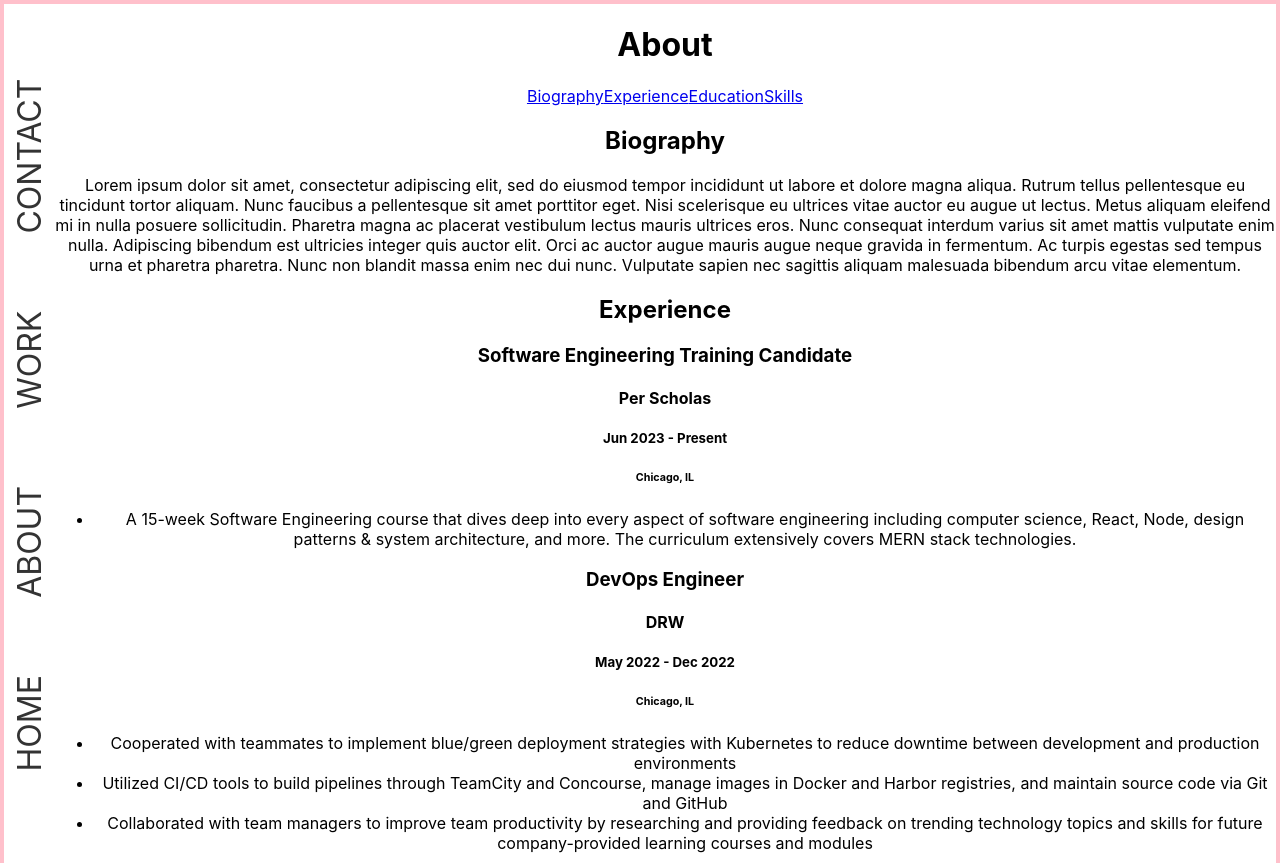
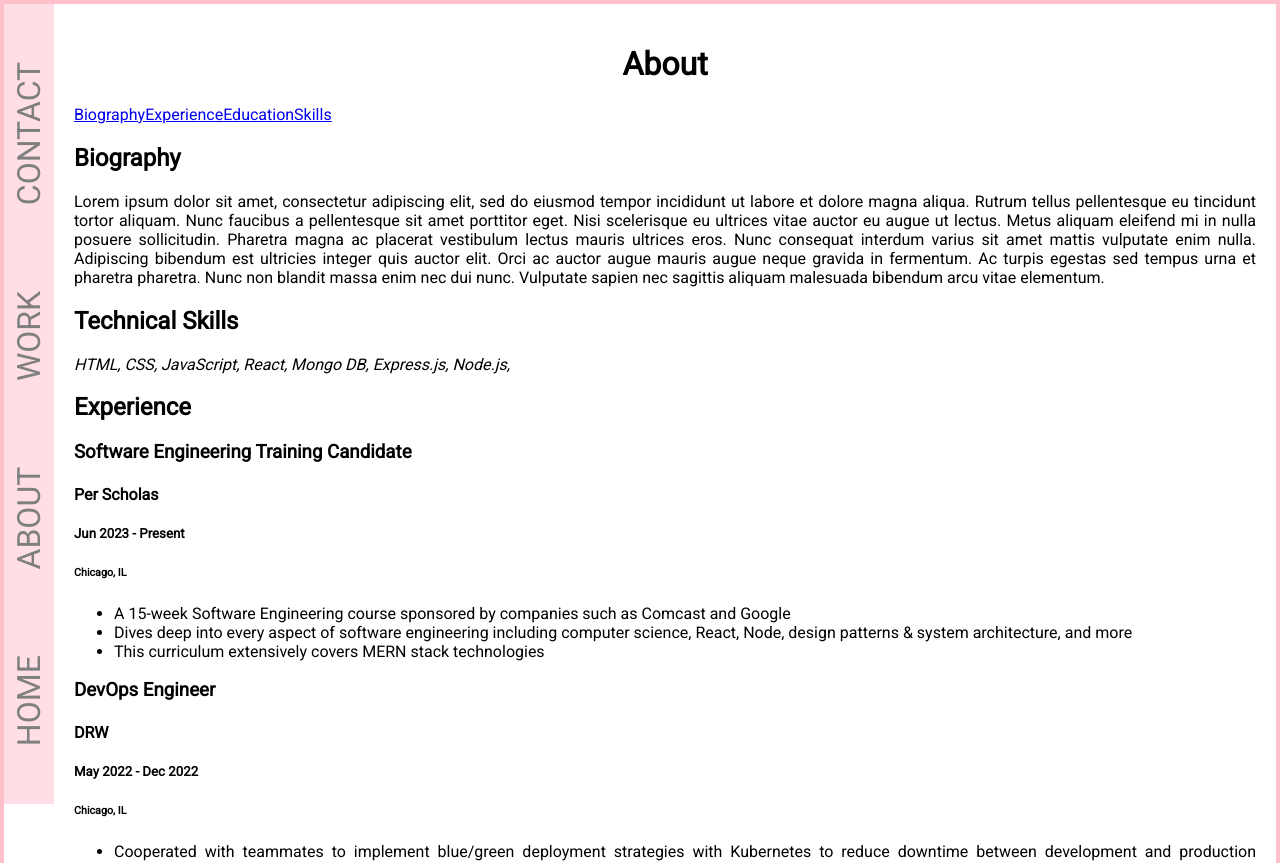
Before and after one commit to cynthiaobia/portfolio, a React (Create React App) app: page /about in a window 1280 px wide. Shown: the top 863 px of the page. Built offline with nearby package versions, Linux system fonts and the light colour scheme; a web font is replaced by a local one.

Commit message:
changed nav css and justified text on other pages

```diff
--- a/src/App.css
+++ b/src/App.css
@@ -1,4 +1,14 @@
 @import url('https://fonts.googleapis.com/css2?family=Roboto&family=Forum&family=Pinyon+Script&display=swap');
+
+/* CSS Custom Properties */
+:root {
+  --bg-color: #fafafa;
+  --grid-bg-color: #e4e5f1;
+  --h1-color: #484b6a;
+  --x-color: #484b6a;
+  --o-color: #9394a5;
+  --pink: pink;
+}
 
 * {
   box-sizing: border-box;
@@ -6,7 +16,9 @@
 
 body {
 
-  border: 4px solid pink;
+  border: 4px solid var(--pink);
+  font-family: 'Roboto', sans-serif;
+  /* letter-spacing: .1em; */
 }
 .App {
   text-align: center;
@@ -18,10 +30,10 @@ body {
   justify-content: space-around;
   text-transform: uppercase;
   align-items: center;
-  background-color: white;
+  background-color: var(--pink);
   padding: 15px;
   font-size: 2em;
-  opacity: .8;
+  opacity: .5;
   height: 50px;
 }
 
@@ -36,7 +48,11 @@ body {
 .nav a {
   color: black;
   text-decoration: none;
-  margin: 0 10px 0 10px;
+  /* margin: 0 10px 0 10px; */
+}
+
+.nav a:hover {
+  color: white;
 }
 
 .nav-left, .nav-right, .nav-center {
@@ -48,8 +64,6 @@ body {
 .nav-center {
   font-size: 1.75em;
 }
-
-
 
 .slide-img {
   width: 600px;
@@ -67,7 +81,7 @@ body {
   width: 300px;
   height: 300px;
   border-radius: 50%;
-  border: 5px dotted pink;
+  border: 5px dotted var(--pink);
   display: flex;
   justify-content: space-around;
   align-items: center;
@@ -91,7 +105,7 @@ body {
 
 .quote {
   font-family: 'Forum', cursive;
-  background-color: pink;
+  background-color: var(--pink);
   display: flex;
   align-items: center;
   justify-content: center;
@@ -105,7 +119,7 @@ body {
   align-items: center;
   justify-content: center;
   height: 100%;
-  border-color: pink;
+  border-color: var(--pink);
 }
 
 .main-container button {
@@ -120,7 +134,7 @@ body {
   letter-spacing: .1em;
   border-radius: 10px;
   background-color: white;
-  border: 2px pink solid;
+  border: 2px var(--pink) solid;
 }
 
 .slideshow-container {
@@ -136,8 +150,21 @@ body {
 
 .main, .about, .work, .contact {
   margin-left: 50px;
+
+}
+
+.about, .work, .contact {
+  text-align: justify;
+  padding: 20px;
 }
 
 .slide-img {
   filter: drop-shadow(0 10px 5px gray);
 }
+
+ul, li {
+}
+
+h1 {
+  text-align: center;
+}
--- a/src/components/about/Skills.js
+++ b/src/components/about/Skills.js
@@ -5,7 +5,7 @@ export default function Skills() {
 
   return (
     <div id='skills'>
-      <h2>Skills</h2>
+      <h2>Technical Skills</h2>
 
       <div>
         {
--- a/src/data.js
+++ b/src/data.js
@@ -20,7 +20,9 @@ export const experience = [
     location: 'Chicago, IL',
     date: 'Jun 2023 - Present',
     description: [
-      'A 15-week Software Engineering course that dives deep into every aspect of software engineering including computer science, React, Node, design patterns & system architecture, and more. The curriculum extensively covers MERN stack technologies.'
+      'A 15-week Software Engineering course sponsored by companies such as Comcast and Google',
+      'Dives deep into every aspect of software engineering including computer science, React, Node, design patterns & system architecture, and more',
+      'This curriculum extensively covers MERN stack technologies'
     ]
   },
 
@@ -101,7 +103,7 @@ export const education = [
     date: 'Jun 2023 - Sep 2023',
     field: 'Software Engineering',
     courses: [
-      'HTML5 & CSS3', 'JavaScript', 'DOM Manipulation', 'MERN Stack', 'MVC', 'CRUD', 'REST API'
+      'HTML5/CSS3 & JavaScript', 'DOM Manipulation', 'MERN Stack', 'MVC', 'CRUD', 'REST API'
     ]
   }
 ]
--- a/src/pages/About.js
+++ b/src/pages/About.js
@@ -12,9 +12,9 @@ export default function About(props) {
       <h1>About</h1>
       <AboutNav />
       <Bio />
+      <Skills />
       <Experience />
       <Education />
-      <Skills />
 
     </div>
   )
```
